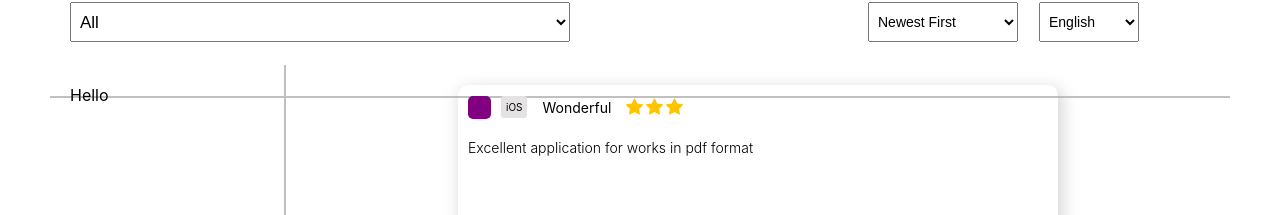
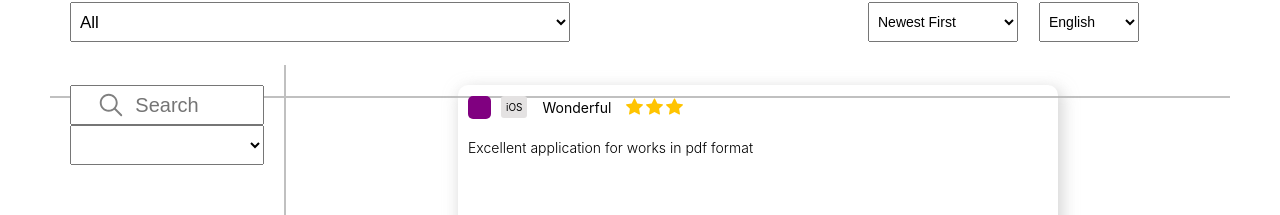
Before and after one commit to m0hit312000/AppReviewFilter, a React (Create React App) app: page / in a window 1280 px wide. Shown: the part 132-347 px from the top of the page. Built offline with nearby package versions, Linux system fonts and the light colour scheme; what javascript-time-ago would draw is missing.

Commit message:
Side panel 1

```diff
--- a/src/App.css
+++ b/src/App.css
@@ -87,6 +87,41 @@
   width: 100%;
   border-right: 2px solid silver;
   padding: 20px;
+}
+
+.input_filed i {
+  position: absolute;
+}
+
+.input_filed {
+  width: 100%;
+  margin-bottom: 10px;
+}
+
+.search_icon {
+  padding: 5px;
+  height: 40px;
+  width: 50px;
+  text-align: left;
+  color: grey;
+}
+
+.search_filter {
+  height: 40px;
+  width: 100%;
+  padding: 5px;
+  font-size: 20px;
+  text-align: center;
+}
+
+.time_filter {
+  width: 100%;
+  margin-top: 20px;
+}
+
+.time_select {
+  height: 40px;
+  width: 100%;
 }
 
 /* *********************************************** Review Card ************************************************ */
--- a/src/components/SideFilterComponent.js
+++ b/src/components/SideFilterComponent.js
@@ -1,9 +1,20 @@
 import React from 'react';
+import { IoIosSearch } from 'react-icons/io';
 
 const SideFilter = () => {
    return(
       <div className="side_filter">
-          Hello
+          <div className="input_field">
+             <IoIosSearch style={{marginLeft: "1rem", position: "absolute"}} className="search_icon" />
+             <input className="search_filter" type="text" placeholder="Search" />
+          </div>
+          <div className="time_filer">
+             <select className="time_select">
+                <option>
+
+                </option>
+             </select>
+          </div>
       </div>
    );
 }
```
